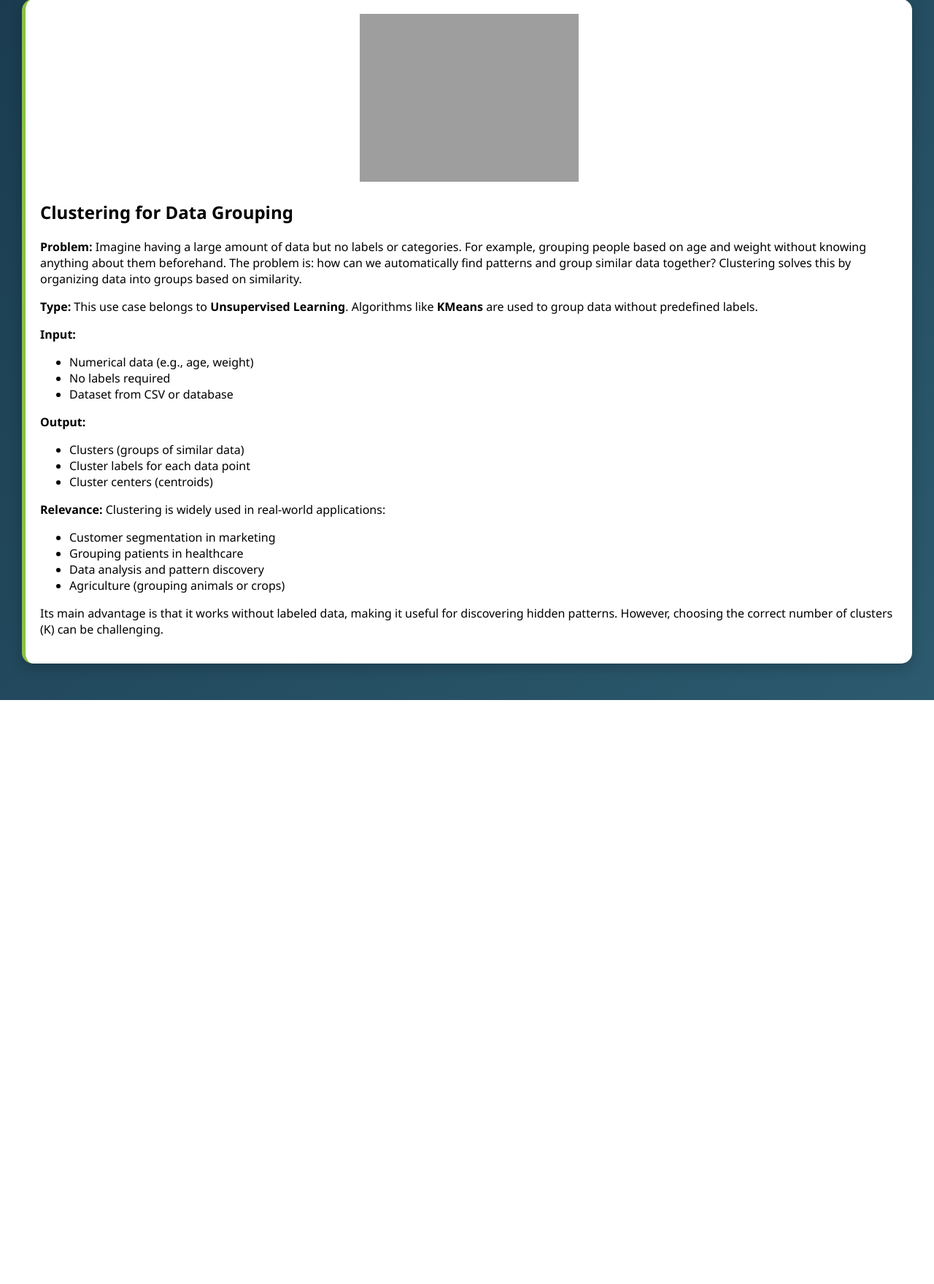
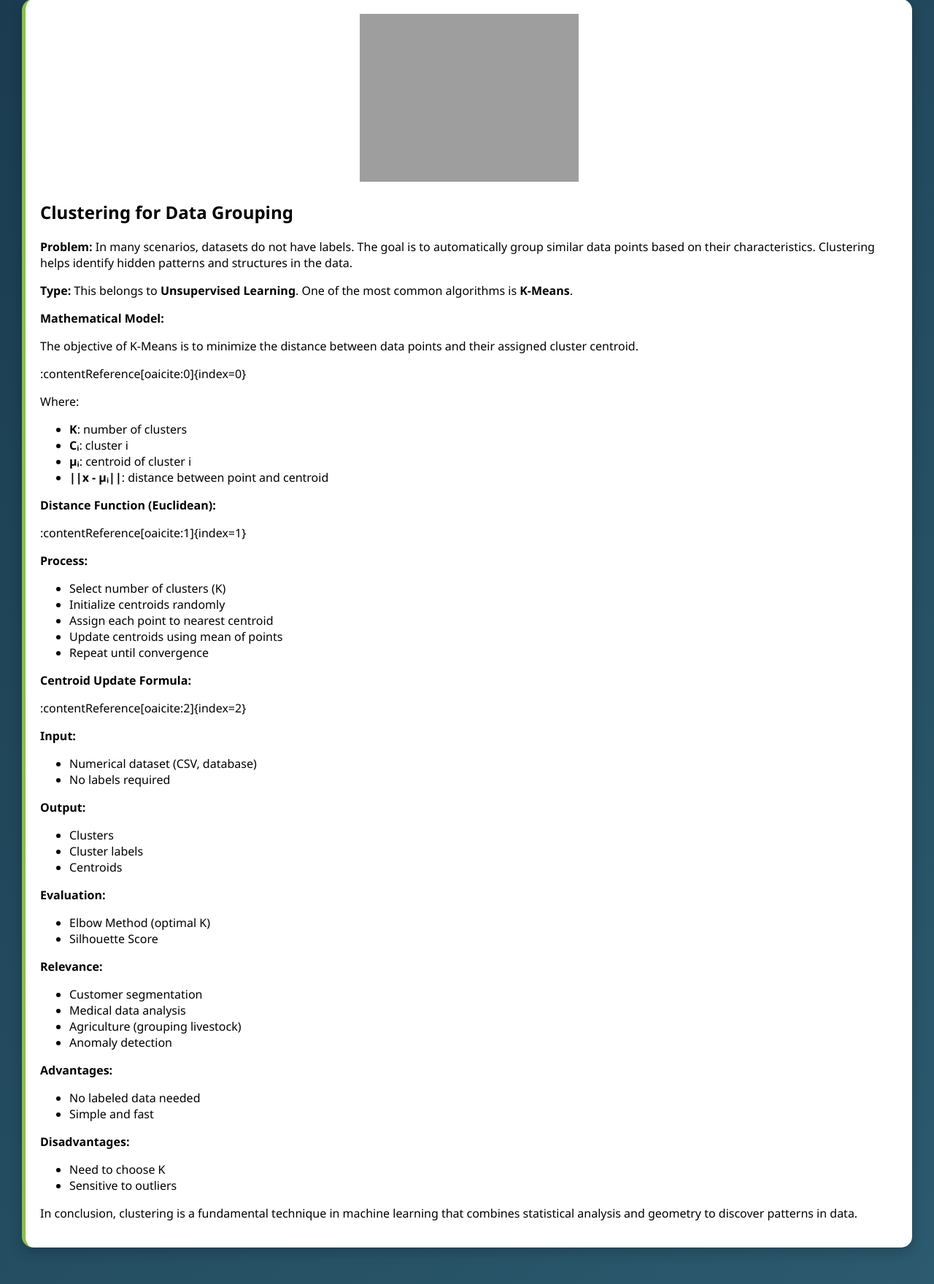
Before and after one commit to Gerlopa/trabajo-machine, a Flask app: page /clustering_explanation in a window 1280 px wide. Shown: the part 84-1843 px from the top of the page at 73% size. Before the commit the page ends 1043 px from the top, so only its background shows below. Run offline with Flask 3, Linux system fonts and the light colour scheme; grey boxes are pictures that could not be loaded.

Commit message:
Enhance clustering explanation content
Updated clustering explanation with detailed mathematical model, process, evaluation methods, and advantages/disadvantages.

```diff
--- a/templates/clustering_explanation.html
+++ b/templates/clustering_explanation.html
@@ -12,44 +12,94 @@
     <h2>Clustering for Data Grouping</h2>
 
     <p><strong>Problem:</strong>
-    Imagine having a large amount of data but no labels or categories.
-    For example, grouping people based on age and weight without knowing anything about them beforehand.
-    The problem is: how can we automatically find patterns and group similar data together?
-    Clustering solves this by organizing data into groups based on similarity.
+    In many scenarios, datasets do not have labels. The goal is to automatically
+    group similar data points based on their characteristics.
+    Clustering helps identify hidden patterns and structures in the data.
     </p>
 
     <p><strong>Type:</strong>
-    This use case belongs to <strong>Unsupervised Learning</strong>.
-    Algorithms like <strong>KMeans</strong> are used to group data without predefined labels.
+    This belongs to <strong>Unsupervised Learning</strong>.
+    One of the most common algorithms is <strong>K-Means</strong>.
     </p>
+
+    <p><strong>Mathematical Model:</strong></p>
+
+    <p>
+    The objective of K-Means is to minimize the distance between data points
+    and their assigned cluster centroid.
+    </p>
+
+    :contentReference[oaicite:0]{index=0}
+
+    <p>
+    Where:
+    </p>
+    <ul>
+        <li><strong>K</strong>: number of clusters</li>
+        <li><strong>Cᵢ</strong>: cluster i</li>
+        <li><strong>μᵢ</strong>: centroid of cluster i</li>
+        <li><strong>||x - μᵢ||</strong>: distance between point and centroid</li>
+    </ul>
+
+    <p><strong>Distance Function (Euclidean):</strong></p>
+
+    :contentReference[oaicite:1]{index=1}
+
+    <p><strong>Process:</strong></p>
+    <ul>
+        <li>Select number of clusters (K)</li>
+        <li>Initialize centroids randomly</li>
+        <li>Assign each point to nearest centroid</li>
+        <li>Update centroids using mean of points</li>
+        <li>Repeat until convergence</li>
+    </ul>
+
+    <p><strong>Centroid Update Formula:</strong></p>
+
+    :contentReference[oaicite:2]{index=2}
 
     <p><strong>Input:</strong></p>
     <ul>
-        <li>Numerical data (e.g., age, weight)</li>
+        <li>Numerical dataset (CSV, database)</li>
         <li>No labels required</li>
-        <li>Dataset from CSV or database</li>
     </ul>
 
     <p><strong>Output:</strong></p>
     <ul>
-        <li>Clusters (groups of similar data)</li>
-        <li>Cluster labels for each data point</li>
-        <li>Cluster centers (centroids)</li>
+        <li>Clusters</li>
+        <li>Cluster labels</li>
+        <li>Centroids</li>
     </ul>
 
-    <p><strong>Relevance:</strong>
-    Clustering is widely used in real-world applications:
-    </p>
+    <p><strong>Evaluation:</strong></p>
     <ul>
-        <li>Customer segmentation in marketing</li>
-        <li>Grouping patients in healthcare</li>
-        <li>Data analysis and pattern discovery</li>
-        <li>Agriculture (grouping animals or crops)</li>
+        <li>Elbow Method (optimal K)</li>
+        <li>Silhouette Score</li>
+    </ul>
+
+    <p><strong>Relevance:</strong></p>
+    <ul>
+        <li>Customer segmentation</li>
+        <li>Medical data analysis</li>
+        <li>Agriculture (grouping livestock)</li>
+        <li>Anomaly detection</li>
+    </ul>
+
+    <p><strong>Advantages:</strong></p>
+    <ul>
+        <li>No labeled data needed</li>
+        <li>Simple and fast</li>
+    </ul>
+
+    <p><strong>Disadvantages:</strong></p>
+    <ul>
+        <li>Need to choose K</li>
+        <li>Sensitive to outliers</li>
     </ul>
 
     <p>
-    Its main advantage is that it works without labeled data, making it useful for discovering hidden patterns.
-    However, choosing the correct number of clusters (K) can be challenging.
+    In conclusion, clustering is a fundamental technique in machine learning
+    that combines statistical analysis and geometry to discover patterns in data.
     </p>
 
 </div>
```
